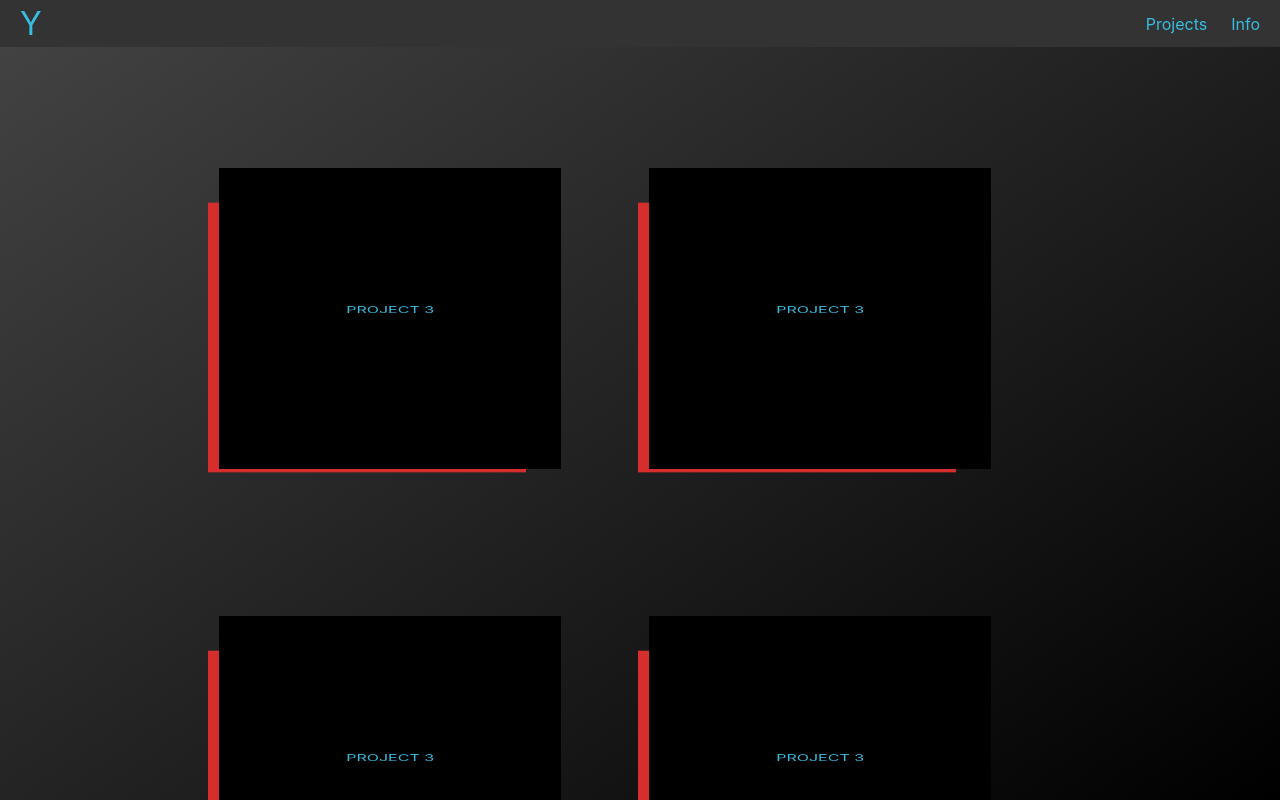
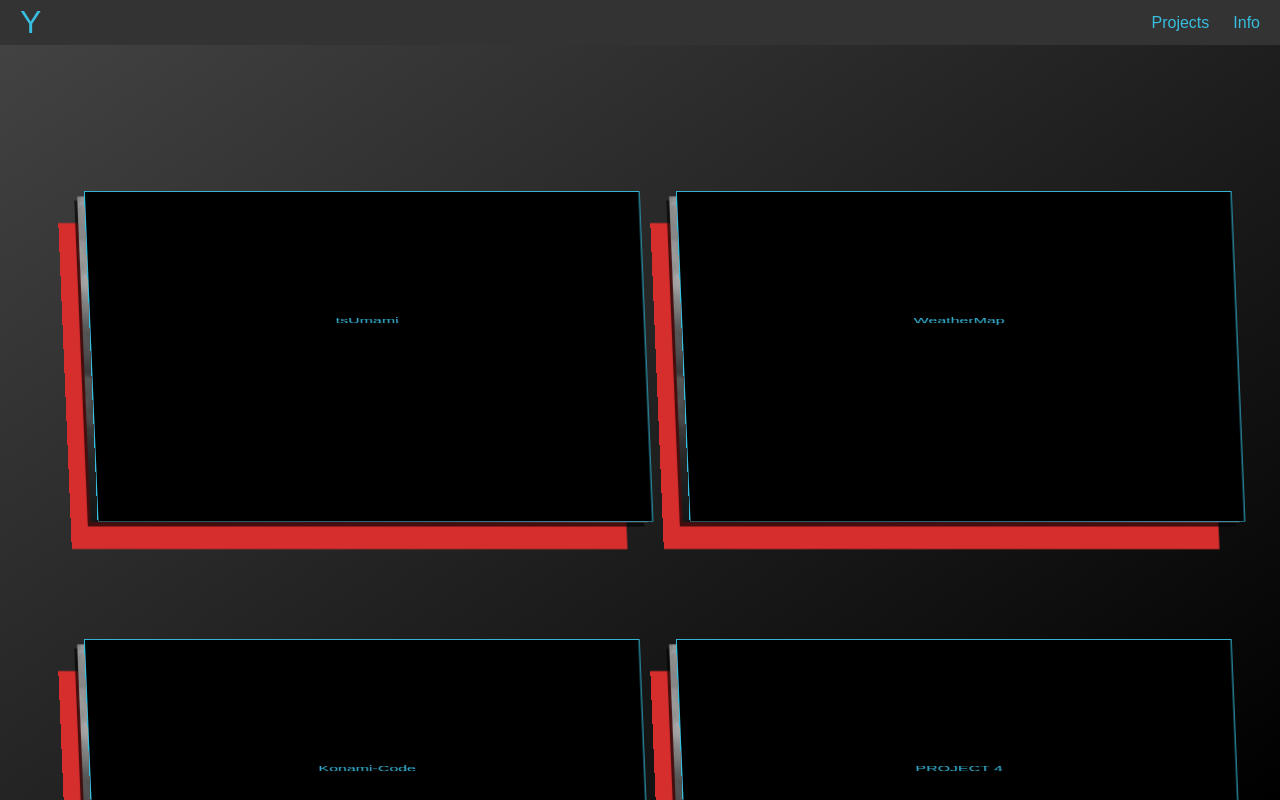
Before and after one commit to VenusCohort/ryanyoshimura, a React (Create React App) app: page / in a window 1280 px wide. Shown: the top 800 px of the page. Built offline with nearby package versions, Linux system fonts and the light colour scheme.

Commit message:
project divs complete

```diff
--- a/src/App.js
+++ b/src/App.js
@@ -15,7 +15,6 @@ function App(){
                 <Route path="/" element={<Home />} />
                 <Route path="/projects" element={<Projects />} />
                 <Route path="/info" element={<Info />} />
-
             </Routes>
         </div>
         </>
--- a/src/pages/Home.js
+++ b/src/pages/Home.js
@@ -6,12 +6,29 @@ import surf from '../img/duck-dive.jpg'
 
 export class Home extends Component{
     render() {
-        function changeBackground(e) {
-            e.target.style.backgroundColor = 'transparent';
-        }
-        function revertBackground(e){
-            e.target.style.backgroundColor = 'black';
-        }
+        // function changeBackground(e) {
+            // e.target.style.backgroundColor = 'transparent';
+            // e.target.style.width = '21.4rem';
+            // e.target.style.height = '33.2rem';
+            // e.target.style.transform = 'rotateX(52deg)';
+            // e.target.style.margin = 'margin-left 1.7rem';
+            // e.target.style.margin = 'margin-top: -28rem';
+            // e.target.style.padding = '1px'
+            // e.target.style = 'z-index: 9';
+            // e.target.style.border = 'solid aqua 0.5px';
+            // width: 21.4rem;
+            // height: 33.2rem;
+            // background: transparent;
+            // transform: rotateX(52deg);
+            // margin-left: 1.7rem;
+            // margin-top: -28rem;
+            // padding: 1px;
+            // z-index: 9;
+            // border: solid aqua 0.5px;
+        // }
+        // function revertBackground(e){
+        //     e.target.style.backgroundColor = 'black';
+        // }
         return (
             <div className="homePage">
                 <header>
@@ -30,32 +47,33 @@ export class Home extends Component{
                         <div id="project-grid-base">
                             <div className="base-container">
                                 <div id="grid-base1" className="grid-base">
-                                    <img src={surf} alt="img" className="img"/>
-                                    <div className="img-overlay project-text-color" onMouseOver={changeBackground} onMouseLeave={revertBackground}>
-                                        <div className="project-text">PROJECT 3</div>
-                                    </div>                                </div>
+                                    <img src={surf} alt="img" className="projects-img"/>
+                                    <div className="projects-img-overlay project-text-color">
+                                        <div className="project-text">tsUmami</div>
+                                    </div>
+                                </div>
                             </div>
                             <div className="base-container">
                                 <div id="grid-base2" className="grid-base">
-                                    <img src={surf} alt="img" className="img"/>
-                                    <div className="img-overlay project-text-color" onMouseOver={changeBackground} onMouseLeave={revertBackground}>
-                                        <div className="project-text">PROJECT 3</div>
-                                    </div>                                </div>
+                                    <img src={surf} alt="img" className="projects-img"/>
+                                    <div className="projects-img-overlay project-text-color">
+                                        <div className="project-text">WeatherMap</div>
+                                    </div>
+                                </div>
                             </div>
                             <div className="base-container">
                                 <div id="grid-base3" className="grid-base">
-                                    <img src={surf} alt="img" className="img"/>
-                                    <div className="img-overlay project-text-color" onMouseOver={changeBackground} onMouseLeave={revertBackground}>
-                                        <div className="project-text">PROJECT 3</div>
+                                    <img src={surf} alt="img" className="projects-img"/>
+                                    <div className="projects-img-overlay project-text-color">
+                                        <div className="project-text">Konami-Code</div>
                                     </div>
                                 </div>
                             </div>
                             <div className="base-container">
                                 <div id="grid-base4" className="grid-base">
-                                    <img src={surf} alt="img" className="img"/>
-                                    <div className="img-overlay project-text-color" onMouseOver={changeBackground} onMouseLeave={revertBackground}>
-                                        <div className="project-text">PROJECT 3</div>
-
+                                    <img src={surf} alt="img" className="projects-img" />
+                                    <div className="projects-img-overlay project-text-color">
+                                        <div className="project-text">PROJECT 4</div>
                                     </div>
                                 </div>
                             </div>
@@ -75,3 +93,7 @@ export class Home extends Component{
 //         hoverArea.createAttribute("style", "transparent")
 //     } )
 // }
+
+// to activate js functions, put as attribute in className
+//also, the JS goes right above the return statement code block
+// onMouseOver={changeBackground} onMouseLeave={revertBackground}
--- a/src/styling/Home.css
+++ b/src/styling/Home.css
@@ -13,6 +13,7 @@
     align-items: center;
     margin-top: 16vh;
     z-index: 6;
+    width: 100vw;
 }
 .reactLogo{
     height: 5rem;
@@ -22,10 +23,6 @@
     height: 5rem;
     width: 5rem;
 }
-
-
-
-
 @keyframes App-logo-spin {
     from {
         transform: rotate(0deg);
@@ -34,13 +31,13 @@
         transform: rotate(360deg);
     }
 }
-
 #project-grid-base{
     display: flex;
-    flex: 0 0 54rem;
+    flex: 0 0 95vw;
     flex-wrap: wrap;
     position: relative;
     z-index: 7;
+    justify-content: space-evenly;
     /* border: #38BDDF solid 1px;
 }
 #grid-base1 {
@@ -70,41 +67,60 @@
     /*color: #38BDDF;*/
 }
 .grid-base{
-    width: 19.9rem;
-    height: 18.3rem;
+    width: 34.9rem;
+    height: 24.3rem;
     background: #D62D2D;
-    margin-right: 7rem;
+    /*margin-right: 7rem;*/
     margin-bottom: -4rem;
     transform: rotateX(23deg);
     position: relative;
 }
-.img{
-    width: 21rem;
-    height: 20rem;
+.projects-img{
+    width: 34.9rem;
+    height: 24.3rem;
     margin-top: -4vh;
-    margin-left: 1vw;
+    margin-left: 1.6vw;
     position: relative;
     z-index: -1;
+    /*box-shadow: -11px 9px 9px 0 rgb(0 0 0 / 40%);*/
+    /*box-shadow: 10px 10px 10px transparent;*/
+    /*box-shadow: -5px 6px 0px 0px rgb(0 0 0 / 68%);*/
+    box-shadow: -3px 5px 0px 0px rgb(0 0 0 / 68%);
 }
-.img-overlay{
-    width: 21.4rem;
-    height: 33.2rem;
+.projects-img-overlay{
+    width: 34.9rem;
+    height: 39.99rem;
     background: black;
     transform: rotateX(52deg);
-    margin-left: 0.7rem;
-    margin-top: -27rem;
+    margin-left: 1.7rem;
+    margin-top: -32.6rem;
     padding: 1px;
     z-index: 9;
+    border: 1px solid #38BDDF;
+    transition: ease-out 0.3s;
 }
-/*.img-overlay:hover{*/
-/*    background-color: transparent;*/
-/*    color: blue;*/
-/*}*/
+
+.projects-img-overlay:hover{
+    background-color: transparent;
+    width: 34.7rem;
+    height: 38.9rem;
+    transform: rotateX(52deg);
+    margin-left: 2.9rem;
+    margin-top: -33.2rem;
+    padding: 1px;
+    z-index: 9;
+    transition: ease-in-out 0.3s;
+    box-shadow: -6px 10px 0 0 rgb(0 0 0 / 40%);
+}
 
 .base-container{
+    /* transform: rotateY(45deg); */
     position: relative;
     height: 28rem;
-    z-index:8;
+    z-index: 8;
+    /* transform: rotateY(-6deg); */
+    /*transform: rotate3d(1, 1, 1, 18deg);*/
+    transform: rotate3d(66, 14, 3, -25deg);
 }
 
 .project-text{
@@ -114,3 +130,6 @@
     align-content: center;
     margin-top: 15rem;
 }
+body{
+    font-family: 'Hiragino Kaku Gothic ProN','ヒラギノ角ゴ ProN W3',Meiryo,メイリオ,sans-serif;
+}
```
Also changed, not shown: 1 other file (tests, documents, lock files or other folders).
